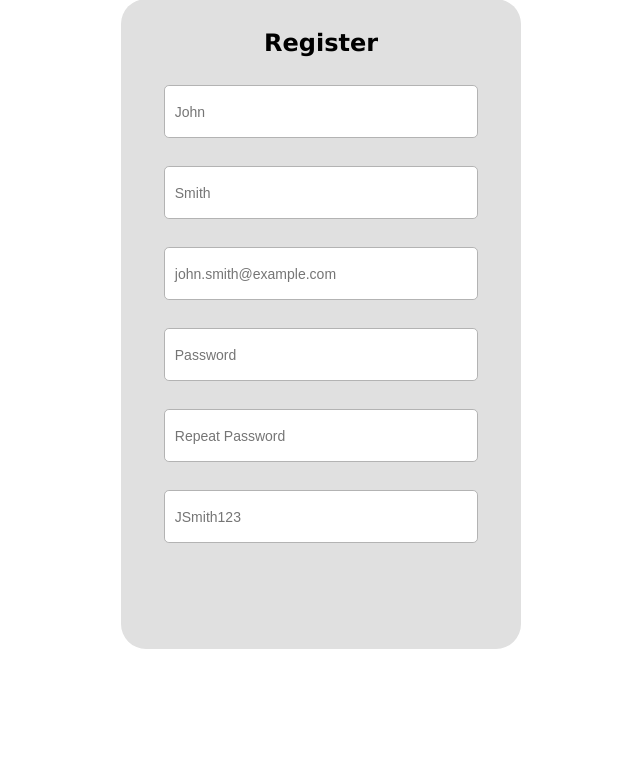
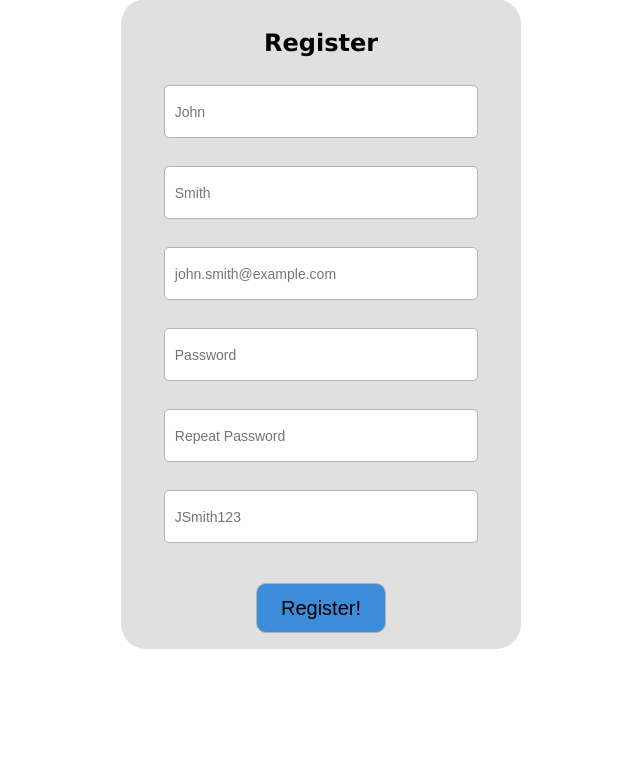
Before and after one commit to jdub9108/SE-174, a PHP site: page /registration.html in a window 1280 px wide. Shown: the part 459-1218 px from the top of the page, without its empty margins (319-959 px from the left). Run offline with PHP 8.4, Linux system fonts and the light colour scheme.

Commit message:
Added register button with css

```diff
--- a/css/index.css
+++ b/css/index.css
@@ -159,3 +159,20 @@ h2 {
     width: 22em;
     height: 3.5em;
 }
+
+#register-send-button {
+    width: 130px;
+    height: 50px;
+    margin-top: 40px;
+    font-size: 20px;
+    font-weight: 400;
+    border: 1.3px solid #B3B3B3;
+    border-radius: 10px;
+    background-color: #3C8CDA;
+}
+
+#register-send-button:hover {
+    background-color: #0099FF;
+    color: white;
+    transition: background 0.2s linear 0s, color 0.25s linear 0s;
+}
--- a/registration.html
+++ b/registration.html
@@ -22,13 +22,14 @@
 
 	  <div class="registration_info">
 	  	<h2>Register</h2>
-	      <form action="">
+	      <form action="" id="registrationForm">
 	      	<input type="text" class="inputField registrationPage" name="firstName" placeholder="  John" required>
 	      	<input type="text" class="inputField registrationPage" name="lastName" placeholder="  Smith" required>
 	      	<input type="email" class="inputField registrationPage" name="email" placeholder="  john.smith@example.com" required>
 	      	<input type="password" class="inputField registrationPage" name="password" placeholder= "  Password" required>
 	      	<input type="password" class="inputField registrationPage" name="repeatPassword" placeholder= "  Repeat Password" required>
 	      	<input type="text" class="inputField registrationPage" name="userName" placeHolder= "  JSmith123" required>
+	      	<button id="register-send-button" type="Submit" form="registrationForm" value="Submit"> Register! </button>
 	      </form>
 	  </div>
 
```
